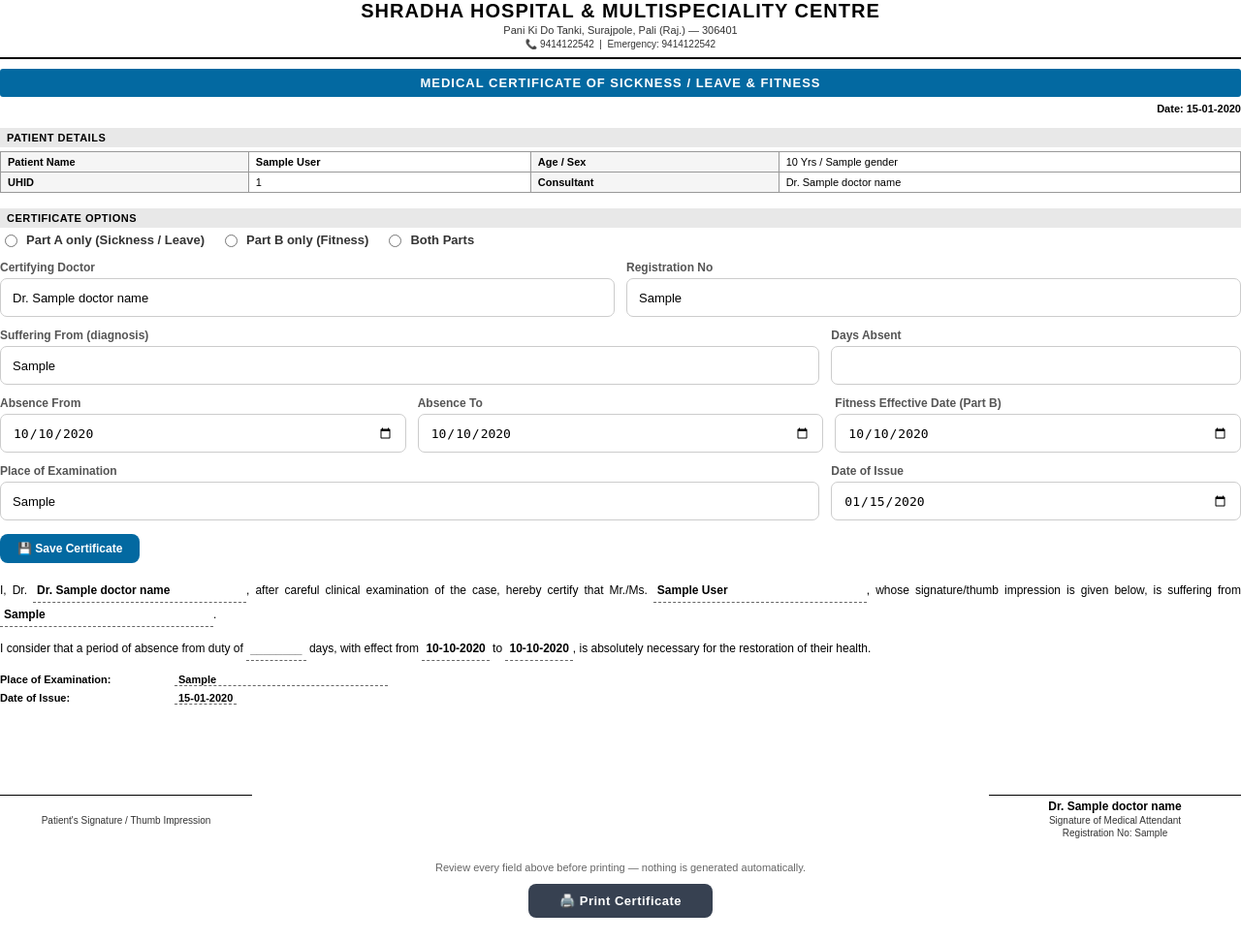
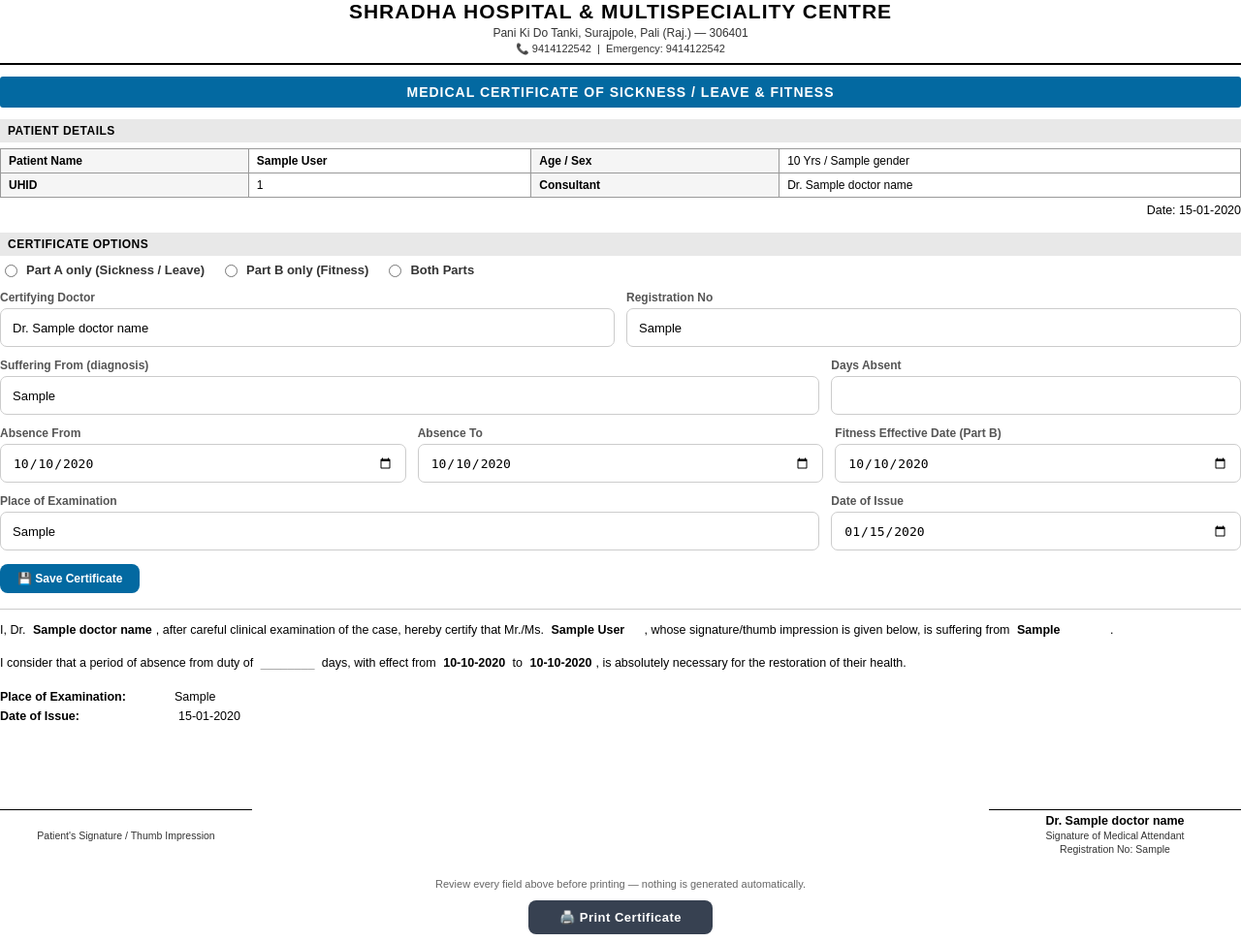
Before and after one commit to drpratapseervi-create/ShradhaHMS-2026, a Django app: template hms/templates/opd/medical_certificate_print.html in a window 1280 px wide. Shown: the whole page at 97% size. Before the commit the page ends 947 px from the top, so only its background shows below. Run offline with Django 4.2, Linux system fonts and the light colour scheme; the template is opened without the code that fills it: most values are stand-ins (such as "Sample title", 1, 10 or a date in 2020).

Commit message:
Refine medical certificate print layout and fill-in blanks
Bump font sizes slightly for readability, drop the permanent
underline under filled-in blanks (only empty ones show the
"________" placeholder now), move the issue date below the patient
table, add a divider above Part A, and strip a redundant "Dr." prefix
so the fixed wording doesn't print "Dr. Dr. Name".

Co-Authored-By: Claude Sonnet 5 <noreply@anthropic.com>

```diff
--- a/hms/templates/opd/medical_certificate_print.html
+++ b/hms/templates/opd/medical_certificate_print.html
@@ -18,7 +18,7 @@ body {
     margin: 0;
     padding: 0;
     font-family: Arial, sans-serif;
-    font-size: 11px;
+    font-size: 12.5px;
     color: #000;
     text-align: left;
 }
@@ -28,22 +28,22 @@ body {
     text-align: center;
     border-bottom: 2px solid #000;
     padding-bottom: 8px;
-    margin-bottom: 10px;
+    margin-bottom: 12px;
 }
 .hosp-name {
-    font-size: 20px;
+    font-size: 21px;
     font-weight: 900;
     letter-spacing: 1px;
     text-transform: uppercase;
     color: #000;
 }
 .hosp-sub {
-    font-size: 11px;
+    font-size: 12px;
     color: #333;
-    margin-top: 2px;
+    margin-top: 3px;
 }
 .hosp-contact {
-    font-size: 10px;
+    font-size: 11px;
     color: #333;
     margin-top: 3px;
 }
@@ -53,11 +53,11 @@ body {
     background: #0369a1;
     color: #fff;
     text-align: center;
-    font-size: 13px;
+    font-size: 14px;
     font-weight: 700;
-    padding: 7px;
+    padding: 8px;
     letter-spacing: 1px;
-    margin-bottom: 10px;
+    margin-bottom: 12px;
     border-radius: 3px;
 }
 
@@ -65,32 +65,41 @@ body {
 .sec-title {
     background: #e8e8e8;
     color: #000;
-    font-size: 11px;
+    font-size: 12px;
     font-weight: 700;
-    padding: 4px 7px;
-    margin: 14px 0 4px 0;
+    padding: 5px 8px;
+    margin: 12px 0 6px 0;
     letter-spacing: 0.5px;
 }
 .part-title {
     background: #0369a1;
     color: #fff;
-    font-size: 11px;
+    font-size: 12px;
     font-weight: 700;
-    padding: 5px 7px;
-    margin: 18px 0 8px 0;
+    padding: 6px 8px;
+    margin: 16px 0 8px 0;
     letter-spacing: 0.5px;
+}
+
+/* Divider used in place of a Part A heading, so the certificate doesn't
+   run straight from the patient-details table into the Part A paragraph
+   with no visual break. */
+.part-a-divider {
+    border: none;
+    border-top: 1px solid #ccc;
+    margin: 14px 0 10px 0;
 }
 
 /* ── Tables ── */
 table.details { width: 100%; border-collapse: collapse; margin-bottom: 6px; }
-table.details td { border: 1px solid #999; padding: 4px 7px; vertical-align: top; font-size: 11px; }
+table.details td { border: 1px solid #999; padding: 5px 8px; vertical-align: top; font-size: 12px; }
 .lbl { font-weight: 700; background: #f5f5f5; width: 20%; white-space: nowrap; }
 
 /* ── Certificate body ── */
 .cert-para {
     margin: 10px 0;
-    font-size: 12px;
-    line-height: 2;
+    font-size: 12.5px;
+    line-height: 1.9;
     text-align: justify;
 }
 
@@ -99,21 +108,20 @@ table.details td { border: 1px solid #999; padding: 4px 7px; vertical-align: top
    wording can never drift out of sync. */
 .fill {
     display: inline-block;
-    min-width: 60px;
+    min-width: 30px;
     padding: 0 4px;
-    border-bottom: 1px dashed #666;
     font-weight: 700;
 }
-.fill-wide { min-width: 220px; }
+.fill-wide { min-width: 100px; }
 .fill:empty:before { content: "________"; color: #999; font-weight: 400; }
 
 /* ── Footer / signature ── */
-table.footer-block { width: 100%; border-collapse: collapse; margin-top: 10px; font-size: 11px; }
+table.footer-block { width: 100%; border-collapse: collapse; margin-top: 12px; font-size: 12.5px; }
 table.footer-block td { padding: 3px 0; vertical-align: top; }
 .sign-row {
     display: flex;
     justify-content: space-between;
-    margin-top: 40px;
+    margin-top: 36px;
 }
 .sign-box {
     text-align: center;
@@ -122,11 +130,11 @@ table.footer-block td { padding: 3px 0; vertical-align: top; }
 .sig-name {
     border-top: 1px solid #000;
     padding-top: 4px;
-    font-size: 12px;
+    font-size: 12.5px;
     font-weight: 700;
 }
 .sig-caption {
-    font-size: 10px;
+    font-size: 10.5px;
     color: #333;
     margin-top: 2px;
 }
@@ -139,7 +147,6 @@ table.footer-block td { padding: 3px 0; vertical-align: top; }
 
 @media print {
     .no-print { display: none !important; }
-    .fill { border-bottom: 1px solid #000; }
 }
 </style>
 </head>
@@ -153,11 +160,6 @@ table.footer-block td { padding: 3px 0; vertical-align: top; }
 </div>
 
 <div class="doc-title-bar">MEDICAL CERTIFICATE OF SICKNESS / LEAVE &amp; FITNESS</div>
-
-<!-- ── Date ── -->
-<div style="display:flex;justify-content:flex-end;font-size:11px;font-weight:700;margin:-4px 0 10px 0;">
-    <span>Date: {{ printed_on|date:"d-m-Y" }}</span>
-</div>
 
 <!-- ── Patient Details ── -->
 <div class="sec-title">PATIENT DETAILS</div>
@@ -175,6 +177,11 @@ table.footer-block td { padding: 3px 0; vertical-align: top; }
         <td>Dr. {{ doctor_name }}</td>
     </tr>
 </table>
+
+<!-- ── Date ── -->
+<div style="display:flex;justify-content:flex-end;font-size:12.5px;font-weight:400;margin:6px 0 0 0;">
+    <span>Date: {{ printed_on|date:"d-m-Y" }}</span>
+</div>
 
 <!-- ── Controls: which part(s) to print, and every fill-in-the-blank field
      (hidden when printing). Nothing here is typed directly into the fixed
@@ -245,6 +252,7 @@ table.footer-block td { padding: 3px 0; vertical-align: top; }
 
 <!-- ── PART A: Sickness / Leave ── -->
 <div id="part-a-block">
+    <hr class="part-a-divider">
     <div class="cert-para">
         I, Dr. <span class="fill fill-wide" id="pv-a-doctor"></span>, after careful clinical examination
         of the case, hereby certify that Mr./Ms. <span class="fill fill-wide" id="pv-a-patient">{{ appointment.patient.full_name|title }}</span>,
@@ -271,8 +279,8 @@ table.footer-block td { padding: 3px 0; vertical-align: top; }
 
 <!-- ── Common footer ── -->
 <table class="footer-block">
-    <tr><td style="font-weight:700;width:180px;">Place of Examination:</td><td><span class="fill fill-wide" id="pv-place"></span></td></tr>
-    <tr><td style="font-weight:700;">Date of Issue:</td><td><span class="fill" id="pv-issue"></span></td></tr>
+    <tr><td style="font-weight:700;width:180px;">Place of Examination:</td><td><span id="pv-place" style="font-weight:400;"></span></td></tr>
+    <tr><td style="font-weight:700;">Date of Issue:</td><td><span class="fill" id="pv-issue" style="font-weight:400;"></span></td></tr>
 </table>
 
 <div class="sign-row">
@@ -315,6 +323,14 @@ function formatDate(iso) {
     return parts[2] + '-' + parts[1] + '-' + parts[0];
 }
 
+/* The "Certifying Doctor" control already includes a "Dr." prefix (it also
+   feeds the plain signature line, where that prefix belongs) — but the
+   fixed wording writes "I, Dr. ___" with its own literal "Dr.", so the
+   blank itself must have the prefix stripped or it prints "Dr. Dr. Name". */
+function stripDrPrefix(name) {
+    return name.replace(/^dr\.?\s+/i, '');
+}
+
 /* ── Live preview: fills every blank in the fixed wording from the
    control-bar inputs, and shows only the selected part(s) ── */
 function renderCertificatePreview() {
@@ -329,13 +345,13 @@ function renderCertificatePreview() {
     var issueDate   = formatDate(document.getElementById('id_date_issue').value);
     var part        = (document.querySelector('input[name=cert_part]:checked') || {}).value || 'A';
 
-    document.getElementById('pv-a-doctor').textContent = doctorName;
+    document.getElementById('pv-a-doctor').textContent = stripDrPrefix(doctorName);
     document.getElementById('pv-a-diagnosis').textContent = diagnosis;
     document.getElementById('pv-a-days').textContent = daysAbsent;
     document.getElementById('pv-a-from').textContent = fromDate;
     document.getElementById('pv-a-to').textContent = toDate;
 
-    document.getElementById('pv-b-doctor').textContent = doctorName;
+    document.getElementById('pv-b-doctor').textContent = stripDrPrefix(doctorName);
     document.getElementById('pv-b-fitdate').textContent = fitDate;
 
     document.getElementById('pv-place').textContent = placeExam;
```
